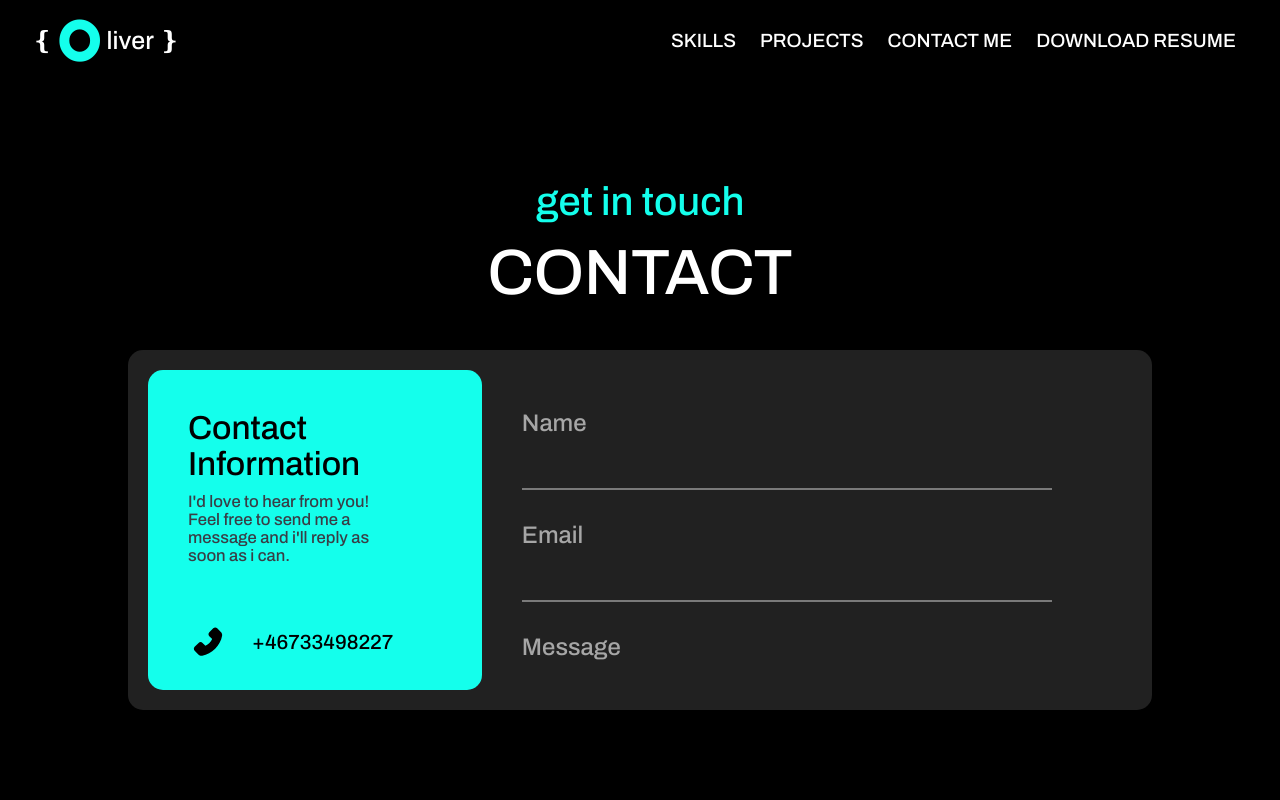
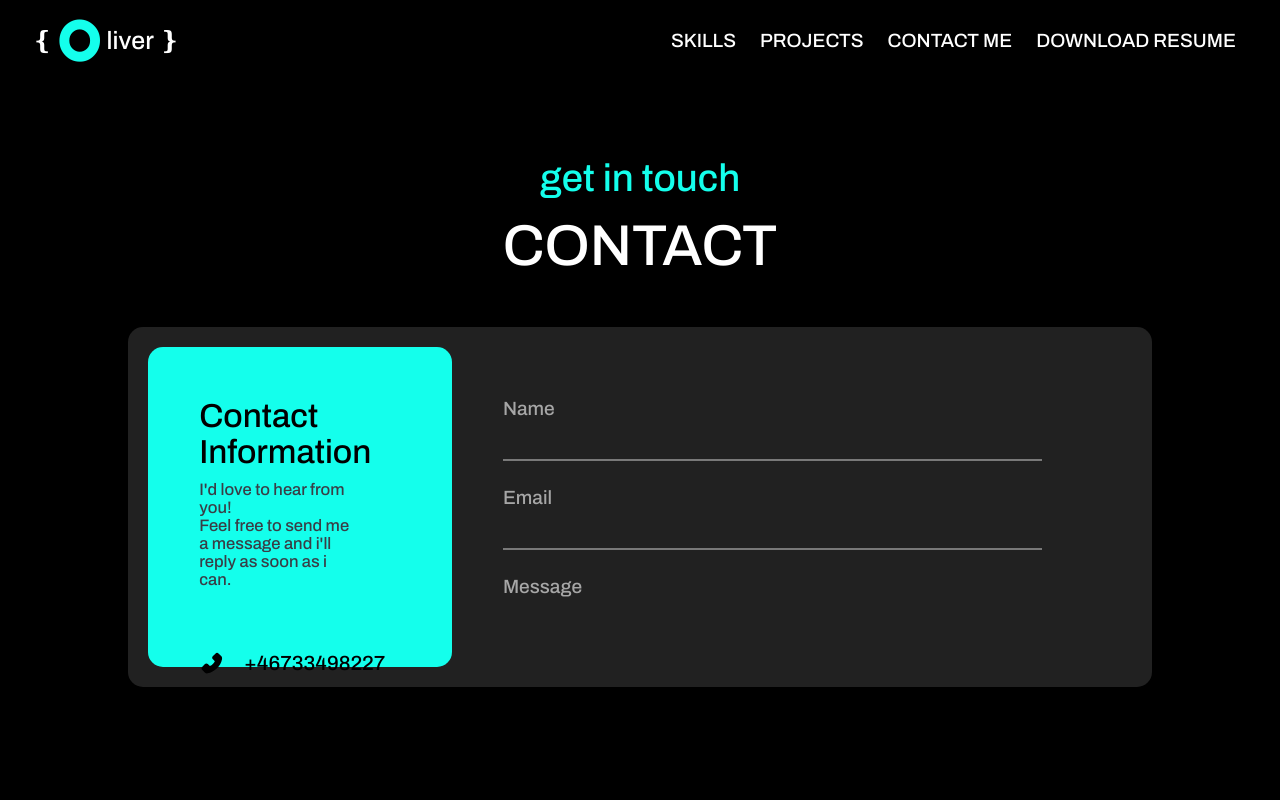
Before and after one commit to DonOllario/OliverStenstrom, a React (Create React App) app: page /contact in a window 1280 px wide. Shown: the top 800 px of the page. Built offline with nearby package versions, Linux system fonts and the light colour scheme.

Commit message:
Added hashrouting and other size optimization

```diff
--- a/package.json
+++ b/package.json
@@ -18,6 +18,7 @@
     "react-skillbars": "^1.6.1",
     "react-typical": "^0.1.3",
     "styled-components": "^5.3.0",
+    "use-fit-text": "^2.4.0",
     "web-vitals": "^1.1.2"
   },
   "scripts": {
--- a/src/App.js
+++ b/src/App.js
@@ -29,7 +29,7 @@ function App() {
         <ContactMe/>
       </Route>
 
-      <Route path="/">
+      <Route path="/OliverStenstrom/">
         <Hero/>
         <Skills/>
         <Projects/>
--- a/src/components/ContactMe.js
+++ b/src/components/ContactMe.js
@@ -22,18 +22,19 @@ const ContactMeSection = styled.div`
 const ContactMeTitle = styled.div`
     height: 15%;
     text-align: center;
-    margin-top: 100px;
+    margin-top: 6vw;
     color: white;
     background-color: black;
     h4{
         color: #14ffec;
-        font-size: 2.5rem;
+        font-size: 3vw;
         margin: 0 0 15px;
     }
     h1{
+        font-size: 4.5vw;
+    }
 
-        font-size: 4rem;
-    }
+
 `;
 
 const ContactMeWrapper = styled.div`
@@ -52,7 +53,7 @@ const ContactMeInfo = styled.div`
     background-color: #14ffec;
     border-radius: 15px;
     color: black;
-    padding: 40px;
+    padding: 4vw;
     flex: 0 1 40%;
     display: flex;
     flex-direction: column;
@@ -67,36 +68,47 @@ const ContactMeInfo = styled.div`
         width: 80%;
         color: #393e46;
     }
+
     .icon-text{
         display: flex;
         align-items: center;
         justify-content: flex-start;
-        padding: 25px 0;
+        padding: 2vw 0;
         span{
             font-size: 1.6vw;
             font-weight: 300;
         }
     }
+    @media screen and (max-width: 768px) {
+        width: 6rem;
+        height: 100%;
+
+    }
+    @media screen and (max-height: 850px) {
+        width: 6rem;
+        height: 100%;
+    }
 `;
 const ContactMeInfoPhone = styled(AiFillPhone)`
-    font-size: 2.2rem;
-    margin-right: 1.5rem;
-    flex: 0 0 40px;
+    font-size: 2.2vw;
+    margin-right: 1.5vw;
+    flex: 0 0 2vw;
 
 `;
 
 const ContactMeInfoMail = styled(AiFillMail)`
-    font-size: 2.2rem;
-    margin-right: 1.5rem;
-    flex: 0 0 40px;
+    font-size: 2.2vw;
+    margin-right: 1.5vw;
+    flex: 0 0 2vw;
 
 `;
 
 const ContactMeForm = styled.div`
     color: white;
     width: 100%;
+    overflow-y: auto;
     form{
-        padding: 40px;
+        padding: 4vw;
 
         .col {
             display: flex;
@@ -109,19 +121,19 @@ const ContactMeForm = styled.div`
             justify-content: flex-start;
             flex-direction: column;
             flex: 0 1 100%;
-            padding-right: 40px;
+            padding-right: 3vw;
             label{
-                font-size: 1.5rem;
-                margin-bottom: 1rem;
-                color: rgba(255,255,255,.6)
+                font-size: 1.5vw;
+                margin-bottom: 1vw;
+                color: rgba(255,255,255,.6);
             }
             input[type="text"], input[type="email"], textarea{
 
                 border: none;
-                padding: 5px;
-                font-size: 1.5rem;
+                padding: 0.25vw;
+                font-size: 1.5vw;
                 font-weight: 300;
-                margin-bottom: 2rem;
+                margin-bottom: 2vw;
                 color: white;
                 background:transparent;
                 border-bottom: 2px solid rgba(255,255,255,.4);
@@ -129,7 +141,7 @@ const ContactMeForm = styled.div`
                 &:focus{
                     border: none;
                     outline: none;
-                    border-bottom: 2px solid #14ffec;
+                    border-bottom: 0.2vw solid #14ffec;
 
                 }
             }
@@ -151,7 +163,7 @@ const ContactMeForm = styled.div`
                 align-items: center;
                 padding: ${({big}) => (big ? '16px 40px' : '14px 24px')};
                 color: ${({primary}) => (primary ? 'Black' : '#000d1a')};
-                font-size: ${({big}) => (big ? '24px' : '18px')};
+                font-size: ${({big}) => (big ? '24vw' : '18px')};
                 font-weight: 700;
                 &:hover{
                     transform: translateY(-2px);
@@ -175,6 +187,7 @@ const ContactMeForm = styled.div`
             }
         }
     }
+
 `;
 
 
--- a/src/components/Dropdown.js
+++ b/src/components/Dropdown.js
@@ -2,7 +2,7 @@ import React from 'react';
 import styled from 'styled-components';
 import { menuData } from '../data/MenuData';
 import {Button} from './Button';
-import {Link} from 'react-router-dom';
+import { HashLink as Link } from 'react-router-hash-link';
 import {FaTimes} from 'react-icons/fa';
 
 const DropdownContainer = styled.div`
@@ -79,7 +79,7 @@ const Dropdown = ({isOpen, toggle}) => {
             <DropdownWrapper>
                 <DropdownMenu>
                     {menuData.map((item, index) => (
-                        <DropdownLink to={item.link} key={index}>
+                        <DropdownLink smooth to={item.link} key={index}>
                             {item.title}
                         </DropdownLink>
                     ))}
--- a/src/components/Hero.js
+++ b/src/components/Hero.js
@@ -42,15 +42,15 @@ const HeroWrapper = styled.div`
 const HeroImage = styled.img`
     position: absolute;
     top: 100px;
-    max-height:25rem;
-    max-width: 25rem;
+    max-height: 30vw;
+    max-width: 30vw;
     width: calc(100% - 100px);
     height: calc(100% - 100px);
     z-index: 10;
     border-radius: 100%;
     left: 55%;
 
-    @media screen and (max-width: 768px) {
+    ${'' /* @media screen and (max-width: 768px) {
         left: 25%;
         width: 15rem;
         height: 15rem;
@@ -59,7 +59,7 @@ const HeroImage = styled.img`
         left: 20%;
         width: 8rem;
         height: 8rem;
-    }
+    } */}
 `;
 
 
@@ -95,6 +95,8 @@ const HeroContent = styled.div`
 
 
 const Hero = () => {
+
+
     return (
         <HeroSection>
             <HeroWrapper>
@@ -113,9 +115,11 @@ const Hero = () => {
                     1000,
                     ' <webdesigner>',
                     1000,
-                    ' 🎮gamer🎮',
+                    ' 🤝team player🤝',
                     1000,
-                    ' 🍜ramen-enthusiast🍜',
+                    ' 🎾sportsman🎾',
+                    1000,
+                    ' 🍜food-enthusiast🍜',
                     1000
                 ]}
                 />
@@ -123,7 +127,7 @@ const Hero = () => {
 
 
                 <Button
-                to="contact"
+                to="/contact"
                 primary="true">
                 Contact Me
                 </Button>
--- a/src/components/NavBar.js
+++ b/src/components/NavBar.js
@@ -1,9 +1,9 @@
 import React from 'react'
 import styled, {css} from 'styled-components/macro';
-import { Link } from 'react-router-dom';
 import { menuData } from '../data/MenuData';
 import { CgMenuRight } from 'react-icons/cg';
 import pdfFile from '../assets/Oliver Stenström CV.pdf';
+import { HashLink as Link } from 'react-router-hash-link';
 
 const Nav = styled.nav`
     height: 80px;
@@ -134,11 +134,11 @@ const NavMenuLinks = styled(Link)`
 const NavBar = ({ toggle }) => {
     return (
         <Nav>
-        <Logo to="/"><p>&#10100;&nbsp;</p>O<p>&nbsp;liver&nbsp;&#10101;</p></Logo>
+        <Logo to="/OliverStenstrom/"><p>&#10100;&nbsp;</p>O<p>&nbsp;liver&nbsp;&#10101;</p></Logo>
         <MenuBars onClick={toggle}/>
         <NavMenu>
             {menuData.map((item, index) => (
-                <NavMenuLinks to={item.link} key={index}>
+                <NavMenuLinks smooth to={item.link} key={index}>
                     {item.title}
                 </NavMenuLinks>
             ))}
--- a/src/components/Projects.js
+++ b/src/components/Projects.js
@@ -5,7 +5,8 @@ import styled from 'styled-components';
 const GitHubURL = 'https://api.github.com/users/DonOllario/repos';
 
 const ProjectsSection = styled.div`
-    height: 100vh;
+    height: 100%;
+    padding-bottom: 15%;
     width: 100%;
     position: relative;
     overflow: hidden;
@@ -29,12 +30,12 @@ const ProjectsTitle = styled.div`
     color: Black;
     h4{
         color: #14ffec;
-        font-size: 2.5rem;
+        font-size: 3vw;
         margin: 0 0 15px;
     }
     h1{
 
-        font-size: 4rem;
+        font-size: 5vw;
     }
 `;
 
@@ -63,17 +64,17 @@ const ProjectCards = styled.div`
         color: #14ffec;
     }
     h1{
-        font-size: 25px;
+        font-size: 2vw;
         padding: 5px 0;
     }
     p{
+        font-size: 2vw;
     }
 `;
 
 
 
 const Projects = () => {
-
 
     const [projects, setProjects] = useState([]);
 
@@ -93,8 +94,8 @@ const Projects = () => {
             })
     },[]);
     return (
-        <ProjectsSection>
-            <ProjectsWrapper>
+        <ProjectsSection id="projects">
+            <ProjectsWrapper >
             <ProjectsTitle>
                     <h4>this is my</h4>
                     <h1>PROJECTS</h1>
--- a/src/components/Skills.js
+++ b/src/components/Skills.js
@@ -4,7 +4,8 @@ import SkillBar from 'react-skillbars';
 
 
 const SkillsSection = styled.div`
-    height: 100vh;
+    height: 100%;
+    padding-bottom: 15%;
     width: 100%;
     position: relative;
     overflow: hidden;
@@ -20,10 +21,10 @@ const SkillsWrapper = styled.div`
     overflow: hidden;
     justify-content: center;
     margin: 0 auto;
-    margin-top: 12rem;
+    margin-top: 12vw;
     h1{
-        font-size: 4rem;
-        margin-bottom: 8rem;
+        font-size: 5vw;
+        margin-bottom: 8vw;
     }
 `;
 
@@ -50,7 +51,7 @@ const colors = {
 
 const Skills = () => {
     return (
-        <SkillsSection>
+        <SkillsSection id ="skills">
             <SkillsWrapper>
                 <h1>Skills</h1>
                 <SkillBar skills={skills} colors={colors} height={'5vh'}/>
--- a/src/data/MenuData.js
+++ b/src/data/MenuData.js
@@ -1,5 +1,5 @@
 export const menuData = [
-    { title: 'Skills', link: '/skills', href: '#skills'},
-    { title: 'Projects', link: '/projects', href: '#projects'},
-    { title: 'Contact Me', link: '/contact', href: '#contact'}
+    { title: 'Skills', link: '/OliverStenstrom/#skills'},
+    { title: 'Projects', link: '/OliverStenstrom/#projects'},
+    { title: 'Contact Me', link: '/contact'}
 ]
```
Also changed, not shown: 1 other file (tests, documents, lock files or other folders).
